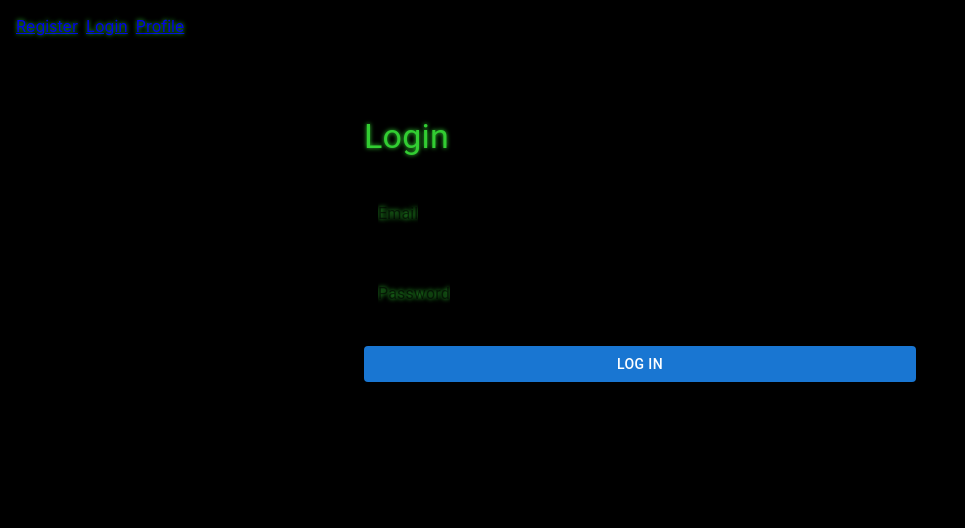
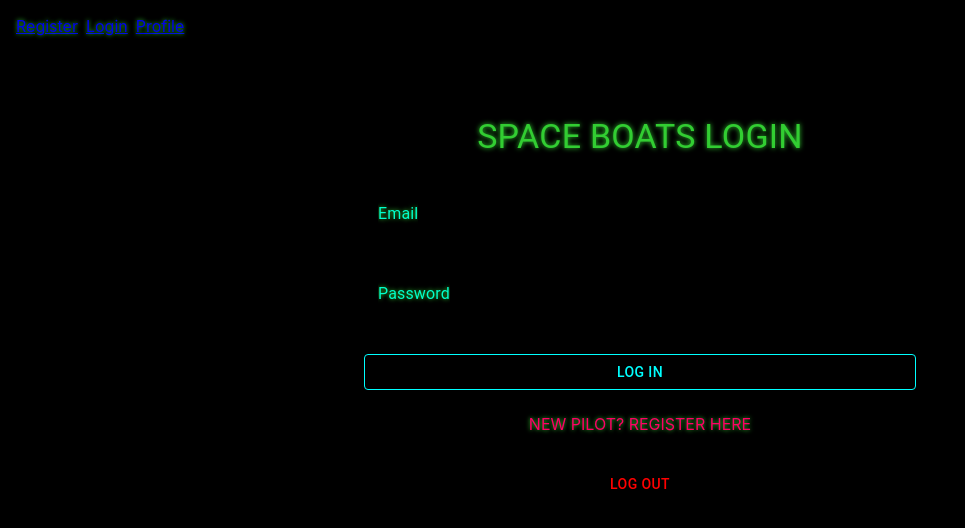
Before and after one commit to LPerez21/SPACE-BOATS, a React (Create React App) app in the folder client/: page /login in a window 1280 px wide. Shown: the top 528 px of the page, without its empty margins (0-965 px from the left). Built offline with nearby package versions, Linux system fonts and the light colour scheme; the HTML template or start-up script is replaced by a standard one.

Commit message:
Changed LoginPage.js to include(Arcade Style + Features)

```diff
--- a/client/src/pages/LoginPage.js
+++ b/client/src/pages/LoginPage.js
@@ -1,8 +1,10 @@
 import React, { useState } from 'react';
-import { Container, TextField, Button, Typography, Box } from '@mui/material';
+import { Container, TextField, Button, Typography, Box, Link } from '@mui/material';
+import { useNavigate } from 'react-router-dom';
 
 export default function LoginPage({ onLogin }) {
   const [form, setForm] = useState({ email: '', password: '' });
+  const navigate = useNavigate();
 
   const handleChange = e => {
     setForm({ ...form, [e.target.name]: e.target.value });
@@ -20,31 +22,59 @@ export default function LoginPage({ onLogin }) {
     if (data.access_token) {
       localStorage.setItem('token', data.access_token);
       onLogin();
+      navigate('/profile');  // Navigate after login
     } else {
       alert('Login failed');
     }
   };
 
+  const handleLogout = () => {
+    localStorage.removeItem('token');
+    alert("Logged out!");
+    navigate('/login');
+  };
 
   return (
     <Container maxWidth="sm">
-      <Box sx={{ mt:8 }}>
-        <Typography variant="h4" gutterBottom>Login</Typography>
+      <Box sx={{ mt: 8, textAlign: 'center' }}>
+        <Typography variant="h4" gutterBottom sx={{ fontFamily: 'Press Start 2P', color: 'limegreen', textShadow: '0 0 5px limegreen' }}>
+          SPACE BOATS LOGIN
+        </Typography>
+
         <form onSubmit={handleSubmit}>
           <TextField
-            fullWidth label="Email" name="email"
-            value={form.email} onChange={handleChange}
+            fullWidth
+            label="Email"
+            name="email"
+            value={form.email}
+            onChange={handleChange}
             margin="normal"
+            InputProps={{ style: { fontFamily: 'Press Start 2P', color: '#00ffcc' } }}
+            InputLabelProps={{ style: { fontFamily: 'Press Start 2P', color: '#00ffcc' } }}
           />
           <TextField
-            fullWidth label="Password" name="password" type="password"
-            value={form.password} onChange={handleChange}
+            fullWidth
+            label="Password"
+            name="password"
+            type="password"
+            value={form.password}
+            onChange={handleChange}
             margin="normal"
+            InputProps={{ style: { fontFamily: 'Press Start 2P', color: '#00ffcc' } }}
+            InputLabelProps={{ style: { fontFamily: 'Press Start 2P', color: '#00ffcc' } }}
           />
-          <Button type="submit" variant="contained" fullWidth sx={{ mt:2 }}>
-            Log In
+          <Button type="submit" variant="outlined" fullWidth sx={{ mt: 3, fontFamily: 'Press Start 2P', color: 'cyan', borderColor: 'cyan' }}>
+            LOG IN
           </Button>
         </form>
+
+        <Link href="/register" underline="hover" sx={{ display: 'block', mt: 3, fontFamily: 'Press Start 2P', color: '#ff0066' }}>
+          NEW PILOT? REGISTER HERE
+        </Link>
+
+        <Button onClick={handleLogout} sx={{ mt: 4, fontFamily: 'Press Start 2P', color: 'red' }}>
+          LOG OUT
+        </Button>
       </Box>
     </Container>
   );
```
